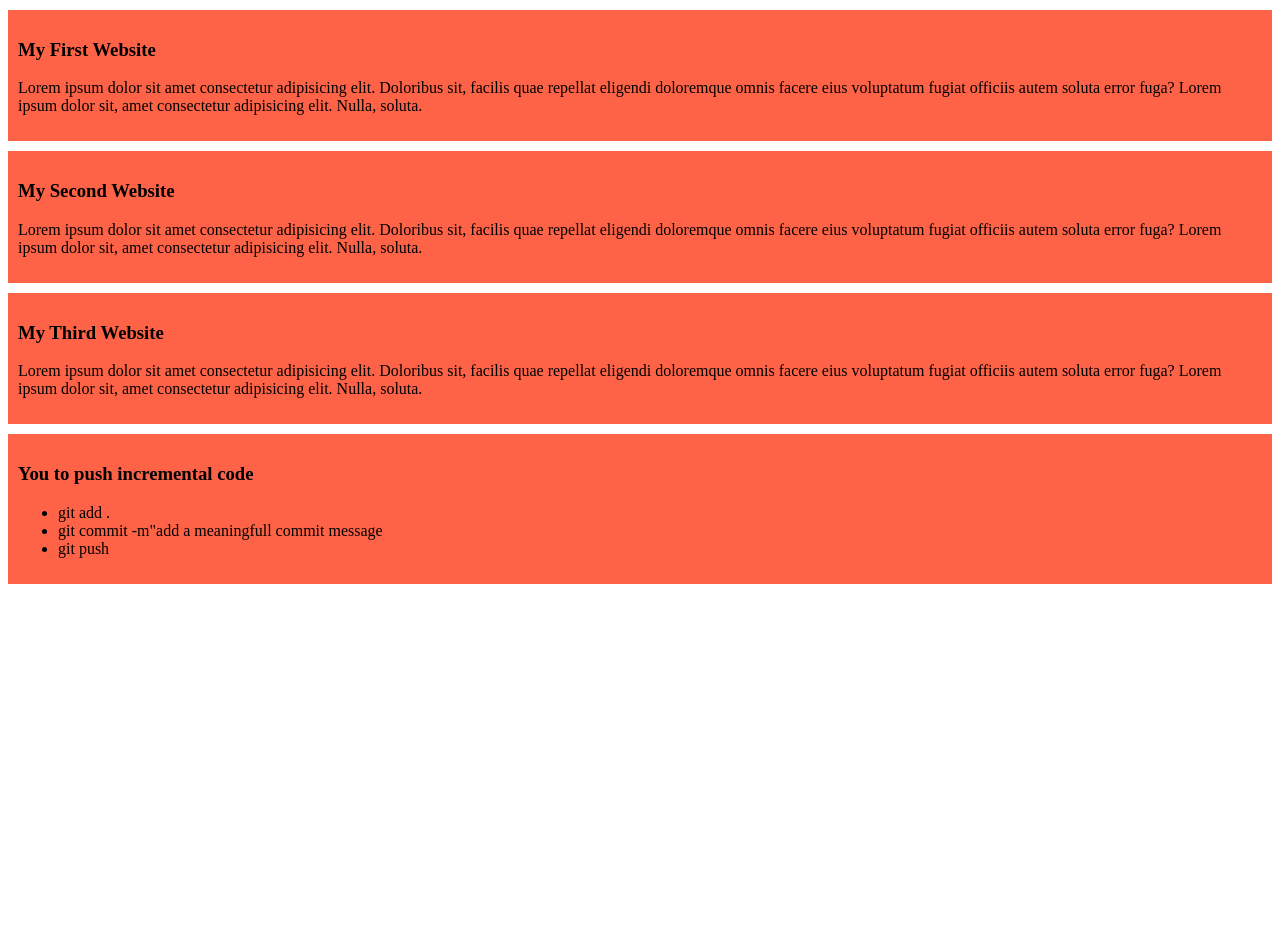
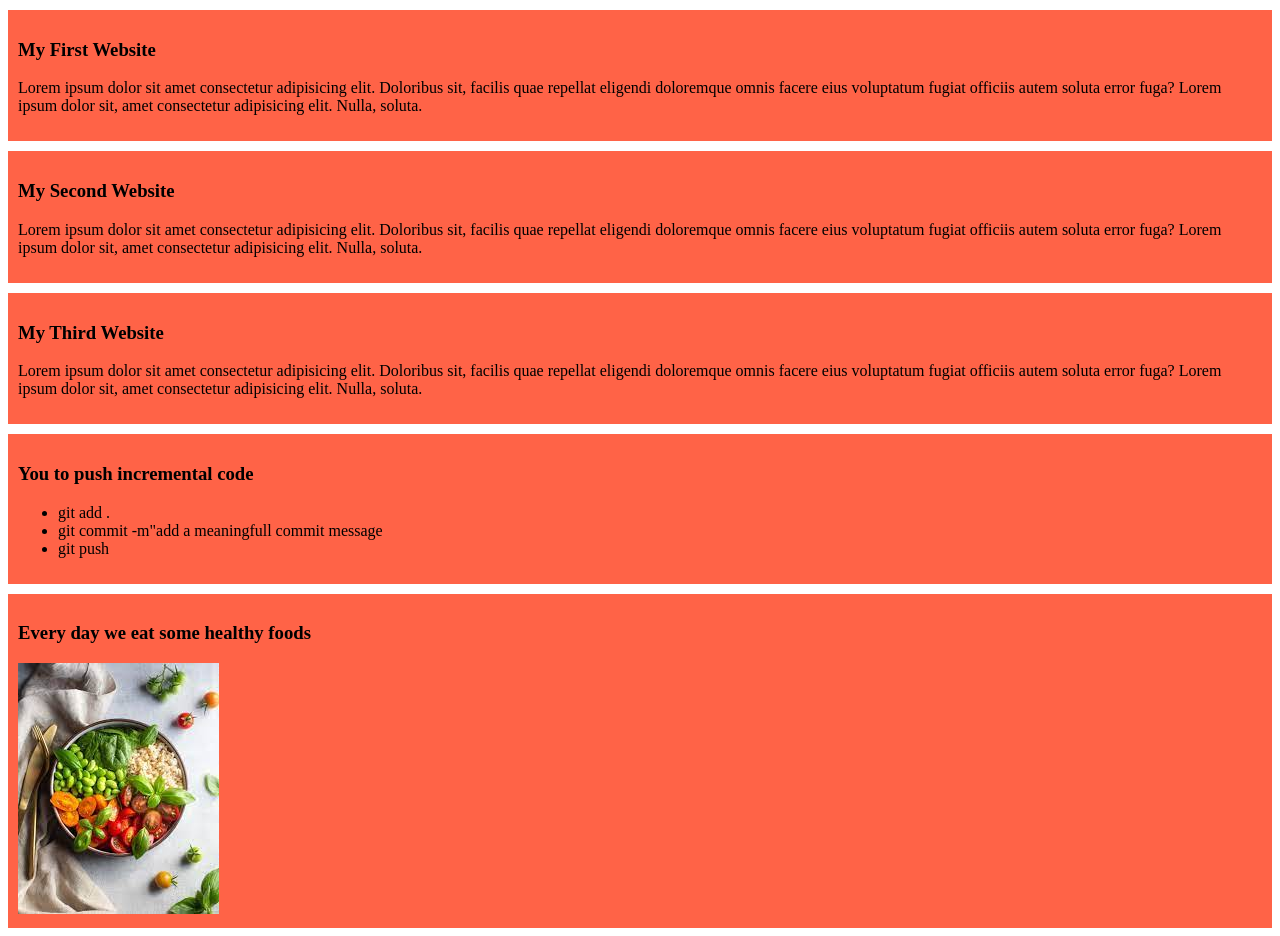
Before and after one commit to mdakibfaisal/my-simple-website, a plain HTML site: page index.html in a window 1280 px wide. Before the commit the page ends 800 px from the top, so only its background shows below. Drawn offline with Linux system fonts and the light colour scheme.

Commit message:
added healthy food

```diff
--- a/index.html
+++ b/index.html
@@ -27,6 +27,10 @@
             <li>git push</li>
         </ul>
     </div>
+    <div>
+        <h3> Every day we eat some healthy  foods</h3>
+        <img src="Images/Food.jpg" alt="">
+    </div>
 
 </body>
 </html>
```
Also changed, not shown: Images/Food.jpg (added).
